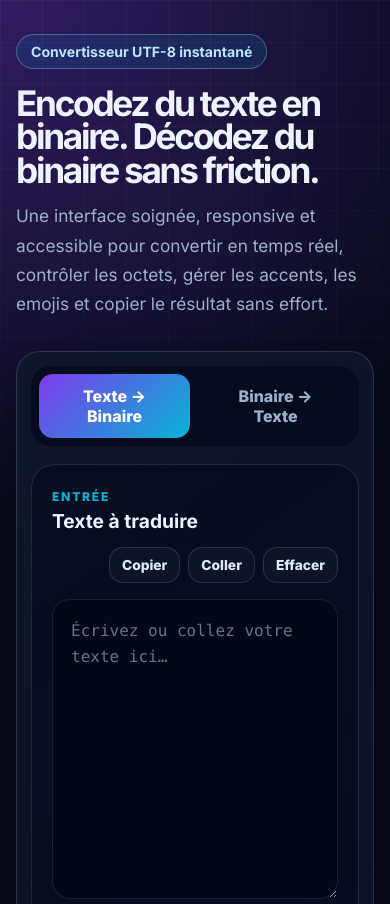
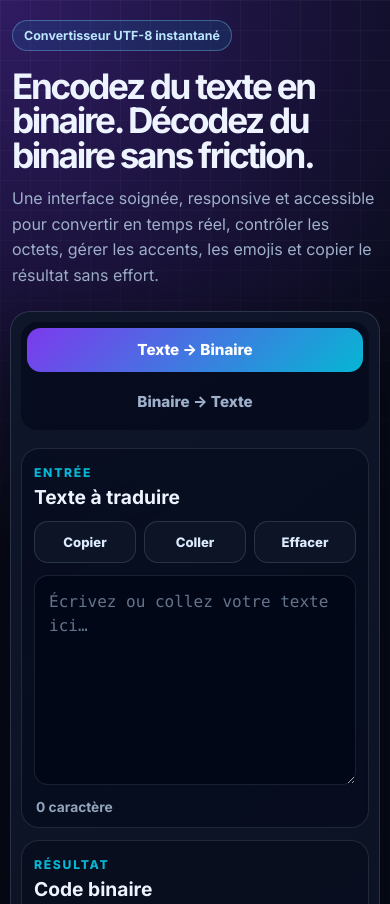
Before and after one commit to steve57000/binaryCode, a website: page index.html in a window 390 px wide. Shown: the top 904 px of the page. Drawn offline with Linux system fonts and the light colour scheme.

Commit message:
Improve responsive mobile styles

```diff
--- a/styles.css
+++ b/styles.css
@@ -14,8 +14,26 @@
 
 * { box-sizing: border-box; }
 
+html {
+  min-width: 320px;
+  -webkit-text-size-adjust: 100%;
+  text-size-adjust: 100%;
+}
+
+button,
+textarea {
+  -webkit-tap-highlight-color: transparent;
+}
+
+button,
+textarea {
+  max-width: 100%;
+}
+
 body {
   min-height: 100vh;
+  min-height: 100svh;
+  overflow-x: hidden;
   margin: 0;
   font-family: Inter, system-ui, -apple-system, BlinkMacSystemFont, "Segoe UI", sans-serif;
   color: var(--text);
@@ -36,9 +54,9 @@ body::before {
 }
 
 .page-shell {
-  width: min(1180px, calc(100% - 32px));
+  width: min(1180px, calc(100% - clamp(24px, 5vw, 48px)));
   margin: 0 auto;
-  padding: 64px 0;
+  padding: clamp(28px, 7vw, 64px) 0;
 }
 
 .hero {
@@ -59,9 +77,11 @@ body::before {
 
 h1 {
   margin: 18px 0 14px;
-  font-size: clamp(2.2rem, 6vw, 5rem);
-  line-height: 0.95;
-  letter-spacing: -0.065em;
+  max-width: 100%;
+  font-size: clamp(2.15rem, 9vw, 5rem);
+  line-height: 0.98;
+  letter-spacing: clamp(-0.065em, -0.8vw, -0.035em);
+  overflow-wrap: anywhere;
 }
 
 .hero p {
@@ -74,8 +94,8 @@ h1 {
 
 .converter-card {
   border: 1px solid var(--card-border);
-  border-radius: 32px;
-  padding: 22px;
+  border-radius: clamp(22px, 4vw, 32px);
+  padding: clamp(12px, 3vw, 22px);
   background: linear-gradient(145deg, rgba(15, 23, 42, 0.92), rgba(15, 23, 42, 0.62));
   box-shadow: var(--shadow);
   backdrop-filter: blur(20px);
@@ -87,6 +107,7 @@ h1 {
   flex-wrap: wrap;
   padding: 8px;
   width: fit-content;
+  max-width: 100%;
   margin-bottom: 18px;
   border-radius: 20px;
   background: rgba(2, 6, 23, 0.58);
@@ -111,6 +132,7 @@ button:focus-visible { outline: 3px solid rgba(34, 211, 238, 0.45); outline-offs
 }
 
 .mode-button {
+  min-height: 44px;
   padding: 12px 18px;
   background: transparent;
   color: var(--muted);
@@ -128,8 +150,9 @@ button:focus-visible { outline: 3px solid rgba(34, 211, 238, 0.45); outline-offs
 }
 
 .panel {
+  min-width: 0;
   min-height: 410px;
-  padding: 20px;
+  padding: clamp(14px, 3vw, 20px);
   border: 1px solid rgba(148, 163, 184, 0.18);
   border-radius: 24px;
   background: rgba(2, 6, 23, 0.42);
@@ -166,6 +189,7 @@ h2 {
 }
 
 .ghost-button {
+  min-height: 42px;
   padding: 9px 12px;
   border: 1px solid rgba(148, 163, 184, 0.22);
   background: rgba(15, 23, 42, 0.75);
@@ -175,7 +199,7 @@ h2 {
 
 textarea {
   width: 100%;
-  min-height: 300px;
+  min-height: clamp(220px, 44vh, 300px);
   resize: vertical;
   border: 1px solid rgba(148, 163, 184, 0.16);
   border-radius: 18px;
@@ -183,6 +207,8 @@ textarea {
   color: var(--text);
   background: rgba(2, 6, 23, 0.72);
   font: 500 1rem/1.65 "SFMono-Regular", Consolas, "Liberation Mono", monospace;
+  overflow-wrap: anywhere;
+  word-break: break-word;
 }
 
 textarea:focus { outline: 2px solid rgba(6, 182, 212, 0.5); }
@@ -206,6 +232,7 @@ textarea::placeholder { color: #64748b; }
 #status.success { color: var(--success); }
 
 .primary-button {
+  min-height: 48px;
   padding: 15px 24px;
   min-width: 160px;
   background: linear-gradient(135deg, var(--accent), var(--accent-2));
@@ -233,13 +260,108 @@ textarea::placeholder { color: #64748b; }
 }
 
 @media (max-width: 820px) {
-  .page-shell { padding: 34px 0; }
-  .converter-card { padding: 14px; border-radius: 24px; }
+  .page-shell { width: min(100% - 24px, 720px); }
   .grid { grid-template-columns: 1fr; }
-  .panel__header, .status-row { flex-direction: column; align-items: stretch; }
+  .panel { min-height: auto; }
+  .panel__header,
+  .status-row {
+    flex-direction: column;
+    align-items: stretch;
+  }
   .toolbar { width: 100%; }
-  .mode-button { flex: 1; }
+  .mode-button { flex: 1 1 180px; }
+  .actions { justify-content: flex-start; }
   .primary-button { width: 100%; }
+  .toast {
+    right: 12px;
+    bottom: calc(12px + env(safe-area-inset-bottom));
+    left: 12px;
+    text-align: center;
+  }
+}
+
+@media (max-width: 560px) {
+  body::before { background-size: 30px 30px; }
+
+  .page-shell {
+    width: 100%;
+    padding: 20px 10px calc(24px + env(safe-area-inset-bottom));
+  }
+
+  .hero { margin: 0 2px 22px; }
+
+  .hero__badge {
+    max-width: 100%;
+    padding: 7px 11px;
+    font-size: 0.78rem;
+  }
+
+  .hero p {
+    font-size: 1rem;
+    line-height: 1.6;
+  }
+
+  .converter-card {
+    border-radius: 20px;
+    padding: 10px;
+  }
+
+  .toolbar {
+    gap: 8px;
+    padding: 6px;
+    border-radius: 16px;
+  }
+
+  .mode-button {
+    flex-basis: 100%;
+    padding: 11px 12px;
+    font-size: 0.95rem;
+  }
+
+  .grid { gap: 12px; }
+
+  .panel {
+    padding: 12px;
+    border-radius: 18px;
+  }
+
+  .panel__header {
+    gap: 12px;
+    margin-bottom: 12px;
+  }
+
+  .actions {
+    display: grid;
+    grid-template-columns: repeat(3, minmax(0, 1fr));
+    width: 100%;
+  }
+
+  .panel--result .actions { grid-template-columns: 1fr; }
+
+  .ghost-button {
+    padding: 9px 8px;
+    font-size: 0.82rem;
+  }
+
+  textarea {
+    min-height: 210px;
+    border-radius: 14px;
+    padding: 14px;
+    font-size: 16px;
+    line-height: 1.55;
+  }
+
+  .status-row {
+    gap: 12px;
+    margin-top: 14px;
+  }
+
+}
+
+@media (max-width: 360px) {
+  .page-shell { padding-inline: 8px; }
+  h1 { font-size: 2rem; }
+  .actions { grid-template-columns: 1fr; }
 }
 
 .panel__meta {
@@ -295,3 +417,16 @@ textarea::placeholder { color: #64748b; }
 @media (max-width: 820px) {
   .quality-strip { grid-template-columns: 1fr; }
 }
+
+@media (max-width: 560px) {
+  .quality-strip {
+    gap: 10px;
+    margin-top: 14px;
+  }
+
+  .quality-strip article {
+    min-height: auto;
+    padding: 14px;
+    border-radius: 18px;
+  }
+}
```
